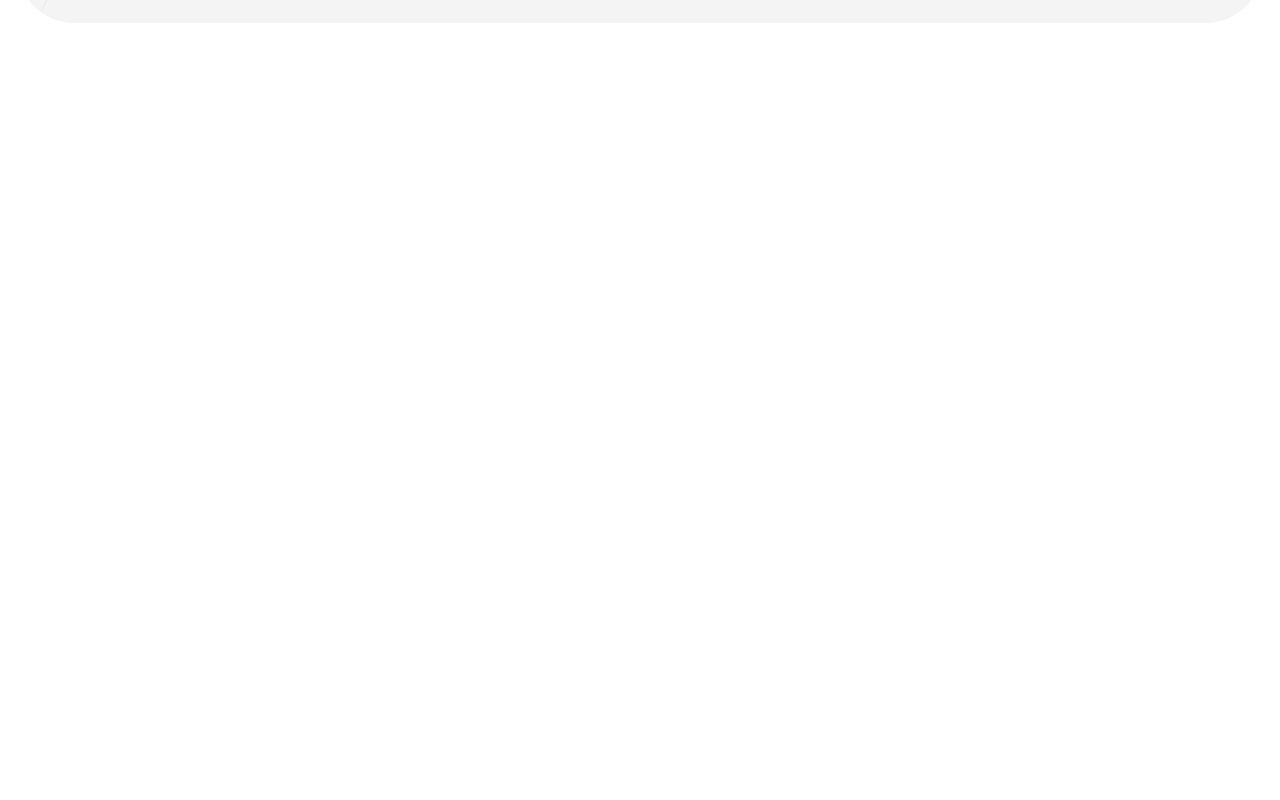
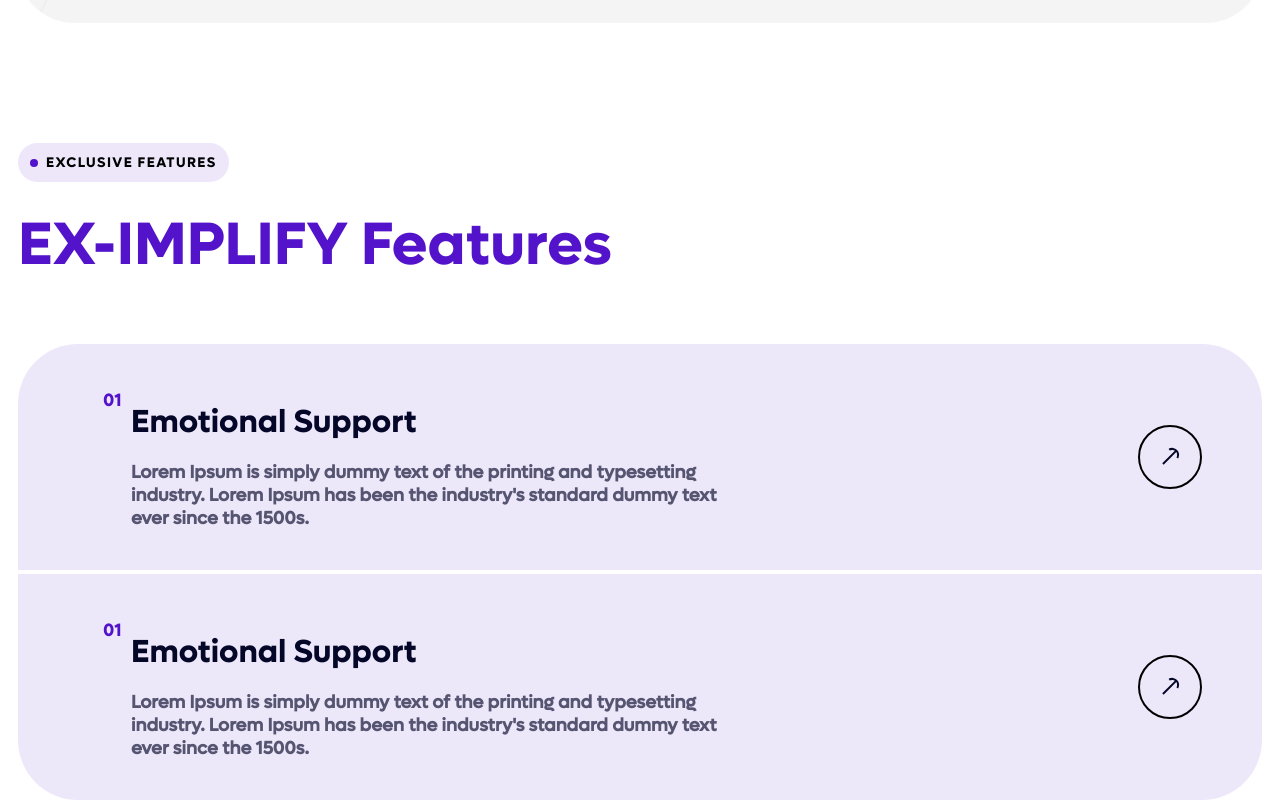
Before and after one commit to anirudhbelwadi/temp-website, a Next.js app: page / in a window 1280 px wide. Shown: the part 1934-2734 px from the top of the page. Before the commit the page ends 1957 px from the top, so only its background shows below. Built offline with nearby package versions, Linux system fonts and the light colour scheme.

Commit message:
Working on features section

```diff
--- a/src/homepage/about/style.scss
+++ b/src/homepage/about/style.scss
@@ -1,4 +1,5 @@
 .about {
+  margin-bottom: 12rem;
   &__group {
     padding: 6rem;
     border-radius: 5.6rem;
@@ -88,6 +89,7 @@
 }
 @media (max-width: 834px) {
   .about {
+    margin-bottom: 10rem;
     &__group {
       grid-template-columns: minmax(0, 1fr);
     }
--- a/src/homepage/banner/style.scss
+++ b/src/homepage/banner/style.scss
@@ -16,6 +16,7 @@
     margin-bottom: 3.2rem;
     font-size: 6rem;
     font-family: 'Lufga700';
+    color: var(--c-050729);
     span {
       position: relative;
       white-space: nowrap;
--- /dev/null
+++ b/src/homepage/features/index.js
@@ -0,0 +1,43 @@
+import './style.scss';
+import Link from 'next/link';
+import SectionLabel from '../../commons/section-label';
+import RightArrowSvg from '../../commons/right-arrow-svg';
+
+const Features = () => {
+  return (
+    <section className='features'>
+      <div className='my-container'>
+        <SectionLabel title='Exclusive Features' />
+        <h2 className='features__heading'>EX-IMPLIFY Features</h2>
+        <div className='features__list'>
+          <div className='features__list-item'>
+            <span className='features__item-index'>01</span>
+            <h4 className='features__item-heading'>Emotional Support</h4>
+            <h4 className='section-description features__item-description'>
+              Lorem Ipsum is simply dummy text of the printing and typesetting
+              industry. Lorem Ipsum has been the industry's standard dummy text
+              ever since the 1500s.
+            </h4>
+            <Link href='/' className='features__item-link'>
+              <RightArrowSvg />
+            </Link>
+          </div>
+          <div className='features__list-item'>
+            <span className='features__item-index'>01</span>
+            <h4 className='features__item-heading'>Emotional Support</h4>
+            <h4 className='section-description features__item-description'>
+              Lorem Ipsum is simply dummy text of the printing and typesetting
+              industry. Lorem Ipsum has been the industry's standard dummy text
+              ever since the 1500s.
+            </h4>
+            <Link href='/' className='features__item-link'>
+              <RightArrowSvg />
+            </Link>
+          </div>
+        </div>
+      </div>
+    </section>
+  );
+};
+
+export default Features;
--- /dev/null
+++ b/src/homepage/features/style.scss
@@ -0,0 +1,67 @@
+.features {
+  &__heading {
+    margin-top: 2.4rem;
+    margin-bottom: 6rem;
+    font-size: 6rem;
+    font-family: 'Lufga700';
+    color: var(--c-5313CA);
+  }
+  &__list {
+    background-color: rgba(83, 19, 202, 0.1);
+    border-radius: 6rem;
+  }
+  &__list-item {
+    position: relative;
+    padding-left: 11.3rem;
+    padding-top: 5.7rem;
+    padding-bottom: 4rem;
+    border-bottom: 4px solid var(--c-FFFFFF);
+  }
+  &__list-item:last-child {
+    border-bottom: none;
+  }
+  &__item-heading {
+    font-size: 3.2rem;
+    color: var(--c-050729);
+    font-family: 'Lufga700';
+    margin-bottom: 1.8rem;
+  }
+  &__item-description {
+    max-width: 52%;
+  }
+  &__item-index {
+    position: absolute;
+    font-family: 'Lufga700';
+    font-size: 1.8rem;
+    color: var(--c-5313CA);
+    top: 4.5rem;
+    left: 8.5rem;
+  }
+  &__item-link {
+    width: 6.4rem;
+    height: 6.4rem;
+    border-radius: 1000px;
+    border: 2px solid var(--c-000000);
+    display: flex;
+    justify-content: center;
+    align-items: center;
+    position: absolute;
+    top: 50%;
+    right: 6rem;
+    transform: translateY(-50%);
+    transition: background-color 0.3s;
+    svg {
+      transform: rotate(-45deg);
+    }
+    svg path {
+      transition: color 0.3s;
+      stroke: var(--c-050729);
+    }
+    &:hover {
+      background-color: var(--c-050729);
+      svg path {
+        stroke: var(--c-FFFFFF);
+      }
+    }
+  }
+}
--- a/src/homepage/index.js
+++ b/src/homepage/index.js
@@ -1,11 +1,13 @@
 import About from './about';
 import Banner from './banner';
+import Features from './features';
 
 const Home = () => {
   return (
     <main>
       <Banner />
       <About />
+      <Features />
     </main>
   );
 };
--- a/src/styles/colors.scss
+++ b/src/styles/colors.scss
@@ -5,4 +5,5 @@
   --c-FFFFFF: #ffffff;
   --c-000000: #000000;
   --c-F4F4F4: #f4f4f4;
+  --c-955CFF: #955cff;
 }
```
